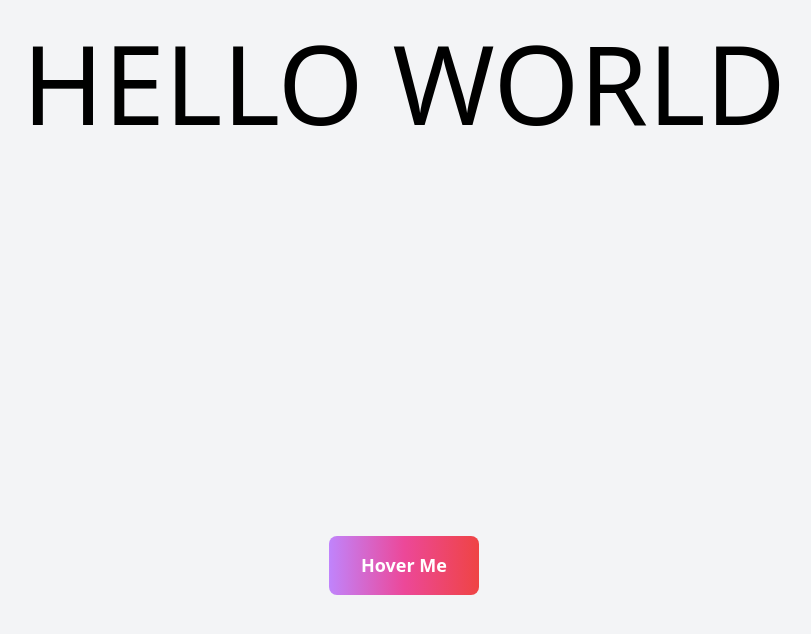
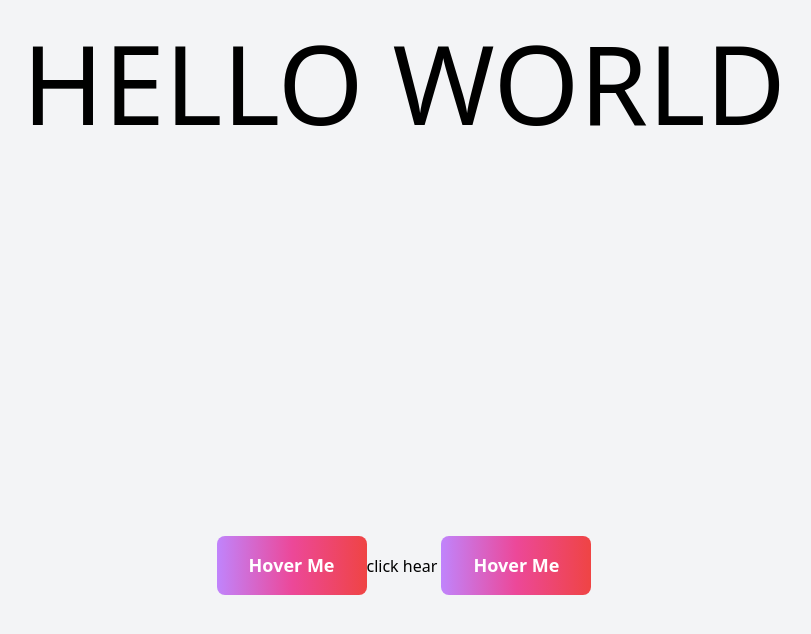
Before and after one commit to teja-able/git-demo-test, a SvelteKit app: page / in a window 1280 px wide. Shown: the top 634 px of the page, without its empty margins (236-1047 px from the left). Built offline with nearby package versions, Linux system fonts and the light colour scheme.

Commit message:
chore: add button

```diff
--- a/src/routes/+page.svelte
+++ b/src/routes/+page.svelte
@@ -6,5 +6,7 @@
             <div class="flex items-center justify-center h-screen bg-gray-100">
 
               <GradientButton />
+              <div>click hear <GradientButton /></div>
             </div>
+
       </main>
```
